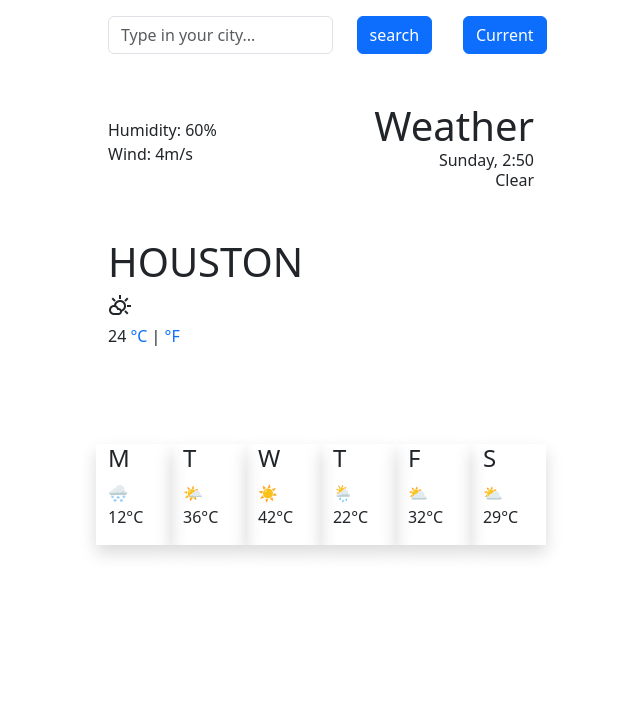
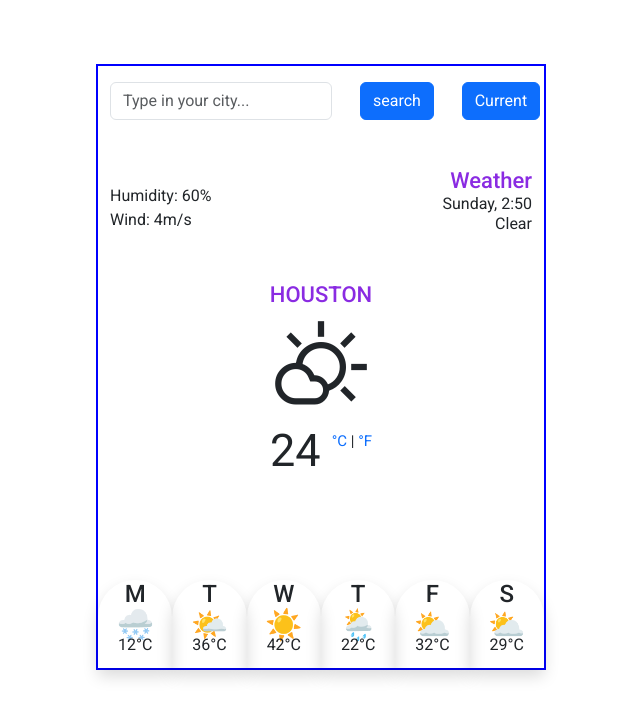
Before and after one commit to senyp-test/weather-project, a plain HTML site: page index.html in a window 1280 px wide. Shown: the whole page, without its empty margins (319-959 px from the left). Drawn offline with nearby package versions, Linux system fonts and the light colour scheme.

Commit message:
added a new folder src
I created a folder named "src" and move my style.css and index.js into it.

I also updated the links to the srs

```diff
--- a/index.html
+++ b/index.html
@@ -9,7 +9,7 @@
     ></script> -->
     <script src="https://cdn.jsdelivr.net/npm/axios@1.1.2/dist/axios.min.js"></script>
     <link rel="stylesheet" href="src/styles.css" />
-    <link href="/styles.css" />
+    <link href="src/styles.css" />
     <link rel="preconnect" href="https://fonts.googleapis.com" />
     <link rel="preconnect" href="https://fonts.gstatic.com" crossorigin />
     <link
@@ -138,6 +138,6 @@
       <!-- -->
     </div>
 
-    <script src="/index.js"></script>
+    <script src="src/index.js"></script>
   </body>
 </html>
```
Also changed, not shown: src/index.js (renamed from index.js), src/styles.css (renamed from style.css), 1 other file.
